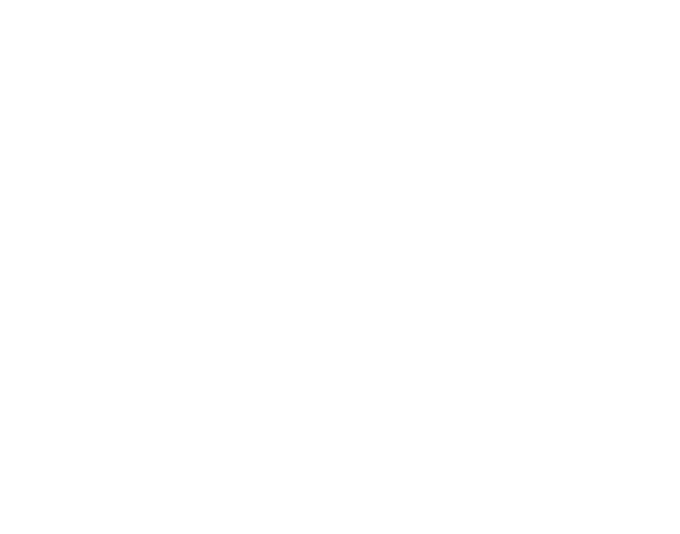
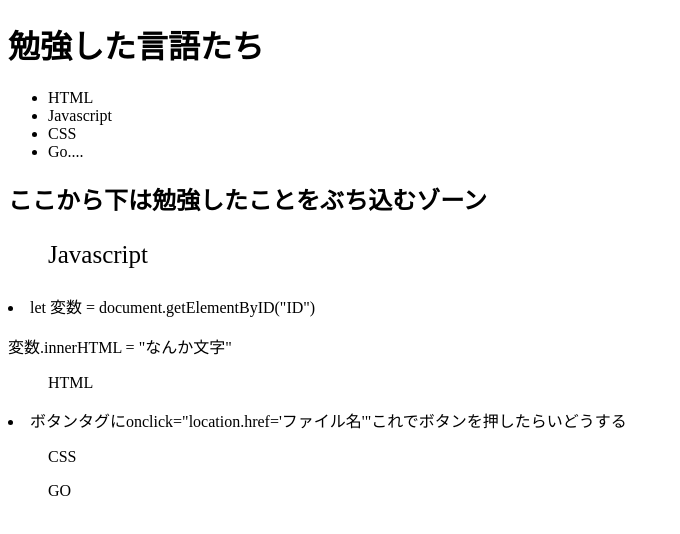
Before and after one commit to yuto2009/myproject, a plain HTML site: page memo.html in a window 1280 px wide. Shown: the whole page, without its empty margins (0-680 px from the left). Drawn offline with Linux system fonts and the light colour scheme.

Commit message:
メモのファイルを追加w

```diff
--- a/memo.html
+++ b/memo.html
@@ -4,8 +4,44 @@
     <meta charset="UTF-8">
     <meta name="viewport" content="width=device-width, initial-scale=1.0">
     <title>Document</title>
+    <style>
+        .js{
+            font-size: 25px;
+        }
+    </style>
 </head>
 <body>
+    <h1>
+        勉強した言語たち
+    </h1>
+    <ul>
+        <li>HTML</li>
+        <li>Javascript</li>
+        <li>CSS</li>
+        <li>Go....</li>
+    </ul>
+    <h2>ここから下は勉強したことをぶち込むゾーン</h2>
+    <ul class="js">Javascript</ul>
+    <li>let 変数 = document.getElementByID("ID")<p>
+              変数.innerHTML = "なんか文字"
+    </p></li>
+
+
+    <ul>HTML</ul>
+    <li>ボタンタグにonclick="location.href='ファイル名'"これでボタンを押したらいどうする</li>
+
+
+
+
+    <ul>CSS</ul>
+
+
+
+
+    <ul>GO</ul>
+
+
+
 
 </body>
 </html>
```
Also changed, not shown: index.html (+5 -1 lines).
